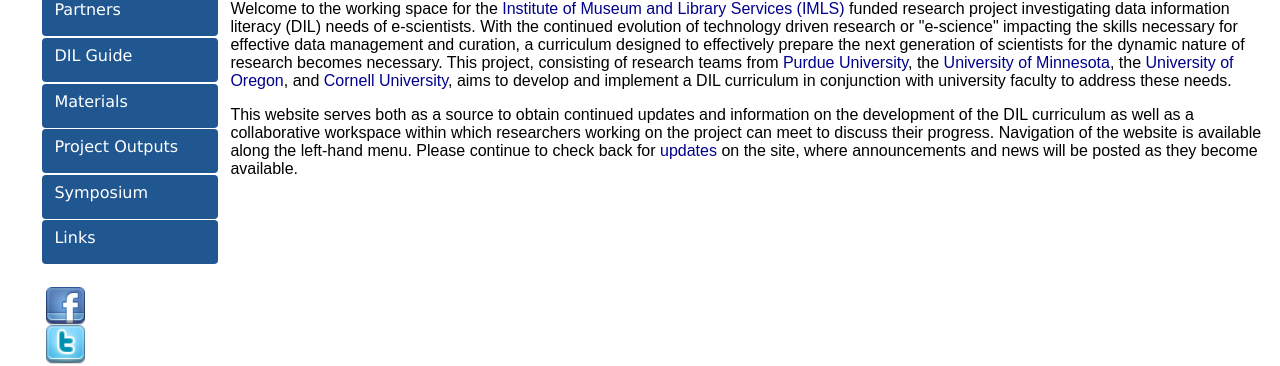
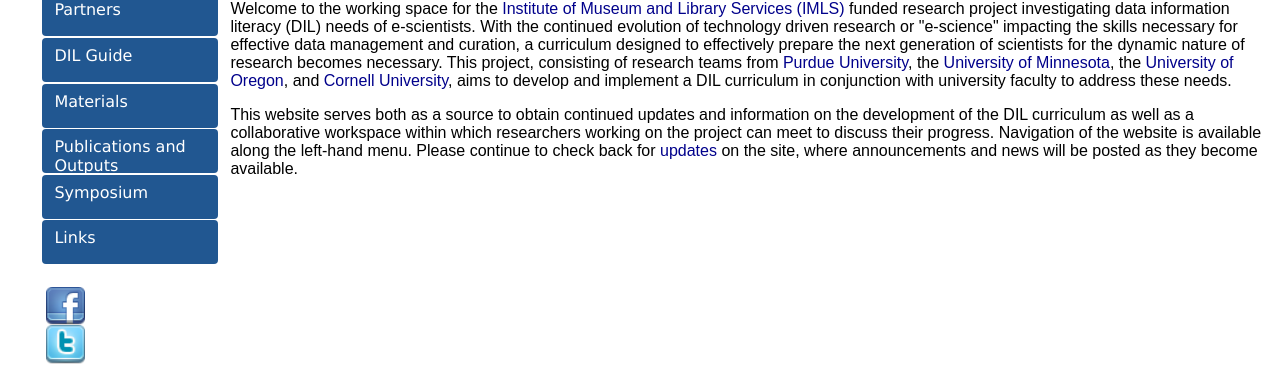
Before and after one commit to datainfolit/datainfolit, a Jekyll site: the page built from index.html, in a window 1280 px wide. Shown: the part 314-680 px from the top of the page. Built offline with Jekyll 4.4.1, drawn with Linux system fonts in a browser that asks for light colours.

Commit message:
Update nav.html

```diff
--- a/_includes/nav.html
+++ b/_includes/nav.html
@@ -6,7 +6,7 @@
     <li><a href="/partners" class="button">Partners</a></li>
     <li><a href="/dilguide" class="button">DIL Guide</a></li>
     <li><a href="/materials" class="button">Materials</a></li>
-    <li><a href="/publications" class="button">Project Outputs</a></li>
+    <li><a href="/publications" class="button">Publications and Outputs</a></li>
     <li><a href="/symposium" class="button">Symposium</a></li>
     <li><a href="/links"class="button">Links</a></li>
   </ul>
```
